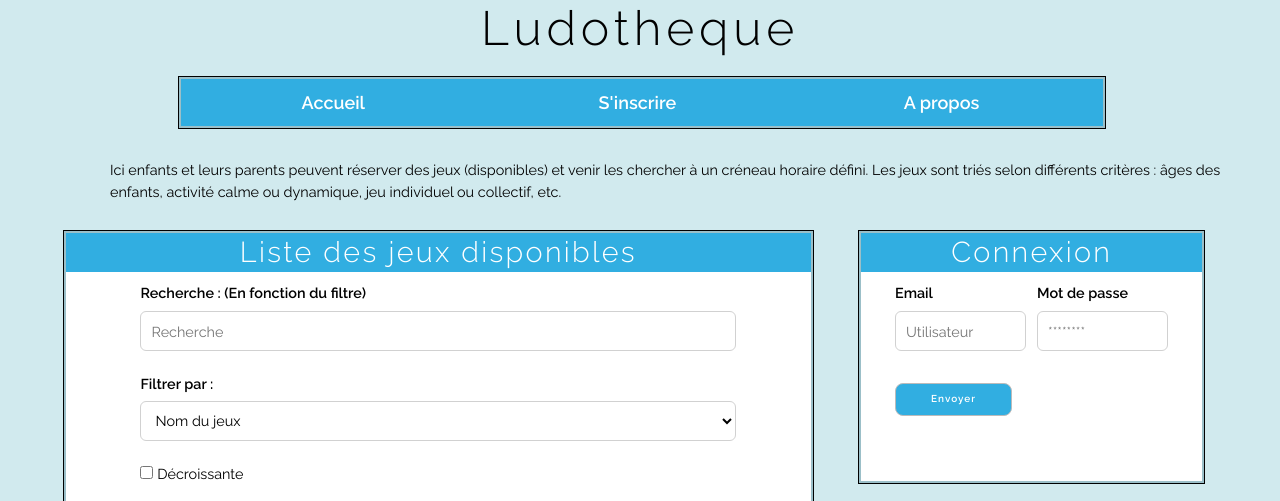
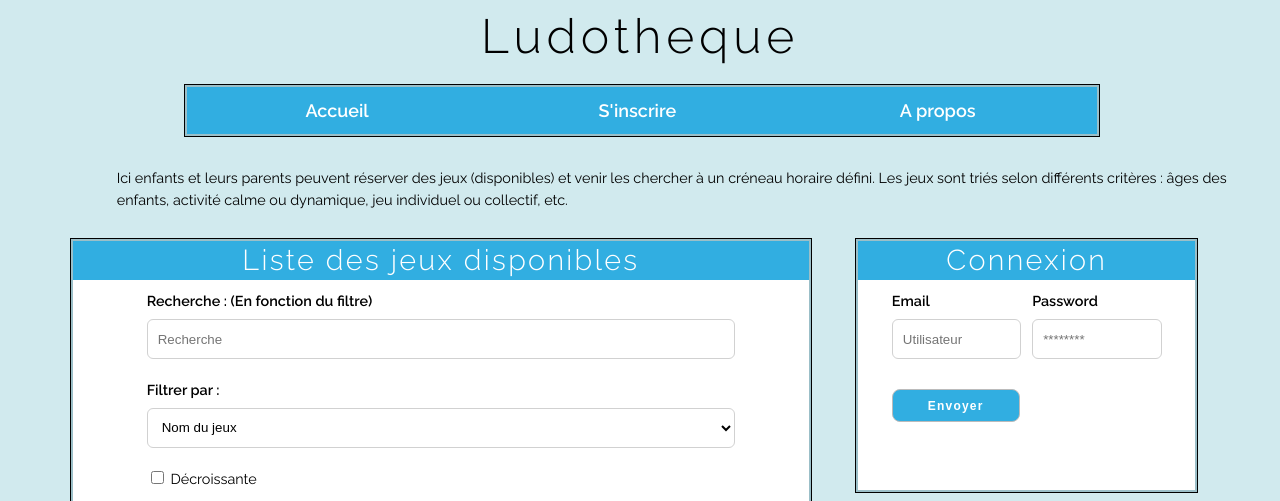
Before and after one commit to Drakirus/WEB_Ludotheque_FAC, a PHP site: page / in a window 1280 px wide. Shown: the top 501 px of the page. Run offline with PHP 8.4, Linux system fonts and the light colour scheme; data that the repository does not hold is empty; some libraries are stand-ins or nearby versions.

Commit message:
update_merge_fix

```diff
--- a/css/perso.css
+++ b/css/perso.css
@@ -52,6 +52,7 @@ ol, ul {
 /* Style pour la barre de navigation*/
 /* -------------------------------------------------*/
 nav ul {
+	overflow: hidden;
     width: 80%;
     margin: 0px 10%;
     margin-bottom: 10px;
@@ -97,12 +98,6 @@ nav ul li a:hover {
 /* -------------------------------------------------------*/
 /* Caractéristiques des titres des différents blocs */
 /* -------------------------------------------------------*/
-.col h4 {
-    background-color: rgb(49, 174, 225);
-    color: white;
-    text-align: center;
-    margin: 0;
-}
 
 .container {
   position: relative;
@@ -114,9 +109,17 @@ nav ul li a:hover {
 }
 
 .col {
+
   width: 100%;
   float: left;
   box-sizing: border-box;
+}
+
+.col h4 {
+    background-color: rgb(49, 174, 225);
+    color: white;
+    text-align: center;
+    margin: 0;
 }
 
 @media (min-width: 400px) {
@@ -127,7 +130,7 @@ nav ul li a:hover {
 }
 
 /* For devices larger than 850px */
-@media (min-width: 850px) {
+@media (min-width: 1050px) {
   .container {
     width: 90%;
   }
@@ -204,7 +207,7 @@ input[type="button"] {
   padding: 0 35px;
   color: white;
   text-align: center;
-  font-size: 10px;
+  font-size: 12px;
   font-weight: bold;
   letter-spacing: .1em;
   background-color: #31AEE1;
--- a/index.php
+++ b/index.php
@@ -20,8 +20,6 @@
 
   <!-- CSS
   –––––––––––––––––––––––––––––––––––––––––––––––––– -->
-  <link rel="stylesheet" href="css/normalize.css">
-  <link rel="stylesheet" href="css/skeleton.css">
   <link rel="stylesheet" href="css/perso.css">
 
 
@@ -90,7 +88,7 @@
                 <input class="u-full-width" type="email"  placeholder="Utilisateur" id="login" name="login" />
               </div>
               <div class="six col">
-                <label>Mot de passe</label>
+                <label>Password</label>
                 <input class="u-full-width" type="password" placeholder="********" id="password" name="password" />
               </div>
 
@@ -128,13 +126,12 @@
           arr[i].Type +
           "</td><td>" +
           arr[i].NbJeuxDispos + " / " + arr[i].NbJeux +
-
-          "</td> <td>" +
-          "<a class='logged-reserver' href=\"javascript:NewCal('"+ i+
+           "</td> <td>" +
+          "<a  class='logged-reserver' href=\"javascript:NewCal('"+ i+
           "','ddmmyyyy',true,24)\"> <input class='date' value='Date' id='" +
           i+
           "' type='text'></a>" +
-          "</td><td><input type='button' value='Réservez' class='logged-reserver' href='' name='" + arr[i].Name + "' onclick='reserver(name,"+i+")'> </td> </tr>";
+          "</td><td><input class='logged-reserver'  type='button' value='Réservez' name='" + arr[i].Name + "' onclick='reserver(name,"+i+")'> </td> </tr>";
       }
       // out += "</table>";
       document.getElementById("TABLE").innerHTML = out;
--- a/new_emprunt.php
+++ b/new_emprunt.php
@@ -53,7 +53,7 @@
 
       $sql="SELECT * FROM Paniers WHERE id='$id'";
       $result = requete_bdd_select($sql);
-      if(mysqli_num_rows($result) >= 5){
+      if(mysqli_num_rows($result) >= 3){
         die ("<a  id=\"alert\" class=\"alert\" href=\"#\">5 Jeux max</a>");
       }
 
```
